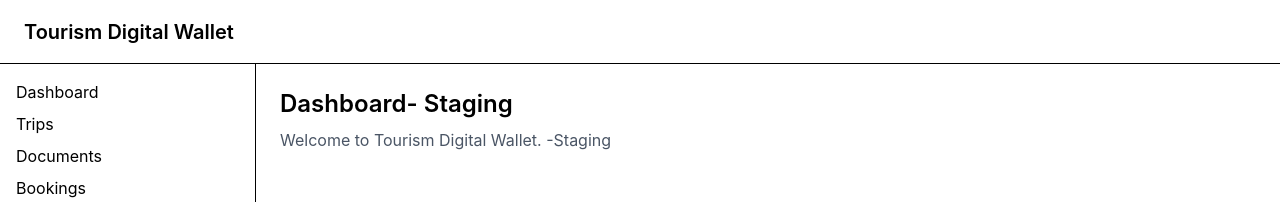
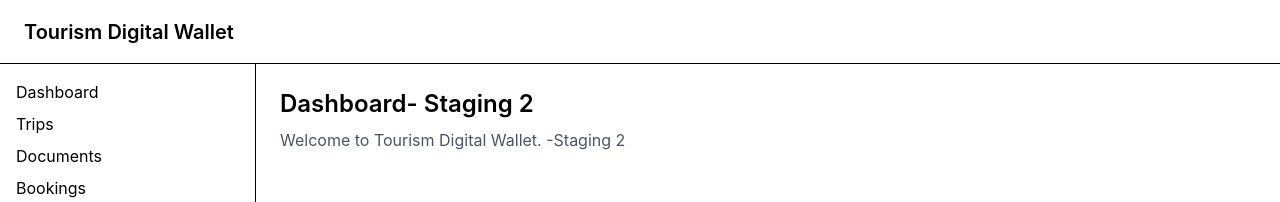
Before and after one commit to nirjala-tuladhar/tourism-digital-wallet, a React (Vite) app in the folder client/: page / in a window 1280 px wide. Shown: the top 202 px of the page. Built offline with nearby package versions, Linux system fonts and the light colour scheme.

Commit message:
test: verify vercel staging deployment

```diff
--- a/client/src/pages/DashboardPage.tsx
+++ b/client/src/pages/DashboardPage.tsx
@@ -2,11 +2,11 @@ export function DashboardPage() {
     return (
       <div>
         <h2 className="text-2xl font-semibold">
-          Dashboard- Staging
+          Dashboard- Staging 2
         </h2>
 
         <p className="mt-2 text-gray-600">
-          Welcome to Tourism Digital Wallet. -Staging
+          Welcome to Tourism Digital Wallet. -Staging 2
         </p>
       </div>
     );
```
